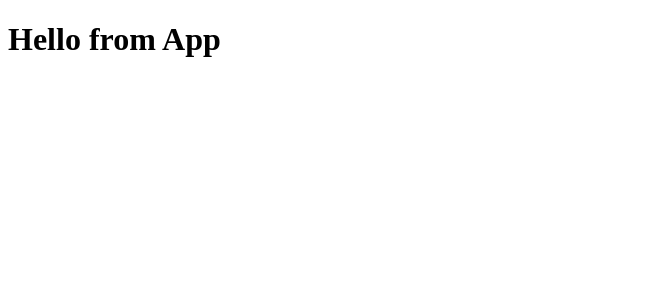
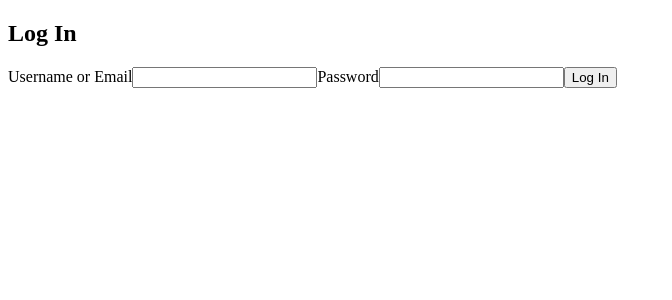
Before and after one commit to Gabe-design/Havenly, a React (Vite) app in the folder frontend/: page /login in a window 1280 px wide. Shown: the top 300 px of the page, without its empty margins (0-672 px from the left). Built offline with nearby package versions, Linux system fonts and the light colour scheme; no server answers.

Commit message:
LoginFormPage Component

```diff
--- a/frontend/src/App.jsx
+++ b/frontend/src/App.jsx
@@ -1,5 +1,39 @@
+// frontend/src/App.jsx
+
+//import React from "react";
+// Importing routign tools from the react router
+import {
+  createBrowserRouter,
+  RouterProvider,
+  //Route,
+}
+from "react-router-dom";
+
+// Importing the login form page component
+import LoginFormPage from "./components/LoginFormPage/LoginFormPage";
+// Creating a home component to show on the root path
+const Home = () => <h1>Welcome!</h1>;
+// Sets up the application routes
+const router = createBrowserRouter([
+  {
+    // This is the main homepage route
+    path: "/",
+    // This will show Welcome!
+    element: <Home/>
+  },
+  {
+    // This is the login route
+    path: "/login",
+    // This will show the login form
+    element: <LoginFormPage/>
+  }
+]);
+
+// This is the main app component taht provides the routing context
 function App() {
-  return <h1> Hello from App </h1>;
+  // This renders based on the current route
+  return <RouterProvider router = { router } />;
 }
 
+// This exports the app so it can be used in the main.jsx
 export default App;
--- /dev/null
+++ b/frontend/src/components/LoginFormPage/LoginFormPage.jsx
@@ -0,0 +1,80 @@
+// frontend/src/components/LoginFormPage/LoginFormPage.jsx
+
+import /*React,*/ { useState } from "react";
+import { useDispatch, useSelector } from 'react-redux';
+import { Navigate } from 'react-router-dom';
+import * as sessionActions from '../../store/session';
+
+// This displays a login form and handles login logic
+function LoginFormPage() {
+    const dispatch = useDispatch();
+
+    // This will pull the current session user from the redux store
+    const sessionUser = useSelector(( state ) => state.session.user);
+
+    // The local state to keep track of form inputs
+
+    // for the username/email
+    const [ credential, setCredential ] = useState('');
+    // For the user password
+    const [ password, setPassword ] = useState('');
+    // For displaying the errors
+    const [ errors, setErrors ] = useState({});
+
+    // If the user is already logged in it will redirect to the home page
+    if ( sessionUser ) return <Navigate to="/" replace={ true } />;
+
+    // The function that handles the form submissions
+    const handleSubmit = async (e) => {
+        // Prevents the page reload on a form submit
+        e.preventDefault();
+        // Clears any previous errors
+        setErrors([]);
+
+        // This is the dispatch login thunk with form credentials
+        return dispatch( sessionActions.login({ credential, password })).catch(
+            async ( res ) => {
+                const data = await res.json();
+                if ( data?.errors) setErrors( data.errors );
+            }
+        )
+    };
+
+    // This renders the login form with any errors
+    return (
+    <section>
+        <h1>Log In</h1>
+        <form onSubmit = { handleSubmit }>
+            <label>
+                Username or Email
+                <input
+                type = "text"
+                value = { credential }
+                onChange = {( e ) => setCredential( e.target.value )}
+                required
+                />
+            </label>
+
+            <label>
+                Password
+                <input
+                type = "password"
+                value = { password }
+                onChange={( e ) => setPassword( e.target.value )}
+                required
+                />
+            </label>
+
+            { /* Error message for invalid credential */ }
+
+            { errors.credential && <p>{ errors.credential }</p> }
+
+            <button type = "submit">Log In</button>
+
+          </form>
+        </section>
+    );
+}
+
+// Exporting the component so it can be used in other files
+export default LoginFormPage;
```
Also changed, not shown: frontend/src/components/LoginFormPage/index.js (added).
